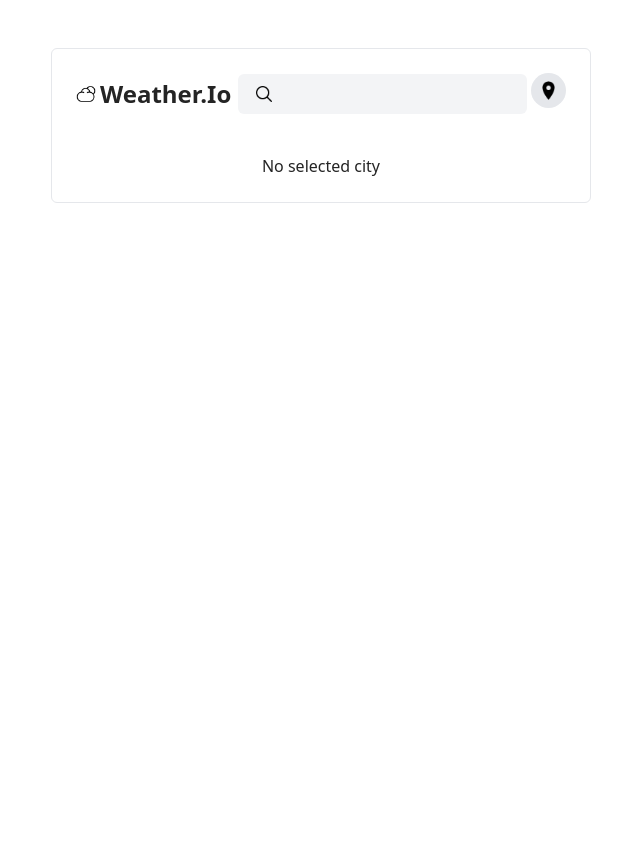
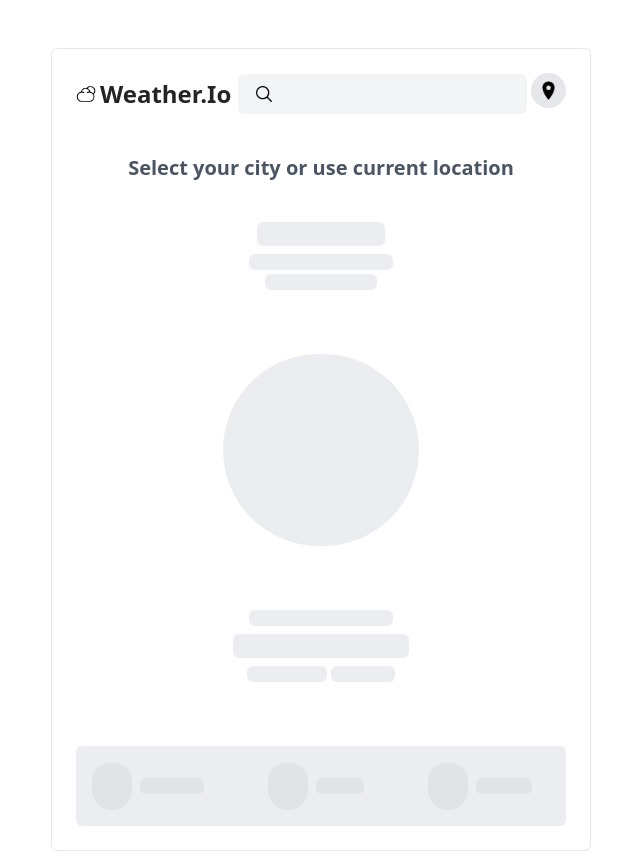
Before and after one commit to shebll/weathterio, a React (Vite) app: page / in a window 1280 px wide. Shown: the whole page, without its empty margins (319-959 px from the left). Before the commit the page ends 800 px from the top, so only its background shows below. Built offline with nearby package versions, Linux system fonts and the light colour scheme.

Commit message:
style(weather): Add loading skealton

```diff
--- a/src/components/weather/Weather.tsx
+++ b/src/components/weather/Weather.tsx
@@ -9,17 +9,20 @@ import WeatherInfo from "./components/WeatherInfo";
 
 export default function Weather() {
   const { selectedCity } = useCity();
+  const [loading, setLoading] = useState(false);
   const [data, setData] = useState<WeatherType | null>(null);
   const [tempType, setTempType] = useState<"c" | "f">("c");
   const [currentTime, setCurrentTime] = useState<string>("");
   const [currentDate, setCurrentDate] = useState<string>("");
 
   async function fetchData(selectedCity: City) {
+    setLoading(true);
     const data = await fetchWeather(
       selectedCity.latitude.toString(),
       selectedCity.longitude.toString()
     );
     setData(data);
+    setLoading(false);
   }
 
   useEffect(() => {
@@ -53,13 +56,87 @@ export default function Weather() {
   }, [data]);
 
   if (!selectedCity) {
-    return <div>No selected city</div>;
+    return (
+      <>
+        <h1 className="text-xl font-semibold text-gray-600">
+          Select your city or use current location
+        </h1>
+        <div className="flex flex-col items-center w-full gap-16">
+          <div className="flex flex-col items-center w-full gap-2">
+            <h1 className="w-32 h-6 bg-gray-200 rounded-md animate-pulse"></h1>
+            <div className="flex flex-col items-center gap-1 text-center">
+              <p className="h-4 bg-gray-200 rounded-md w-36 animate-pulse"></p>
+              <p className="h-4 bg-gray-200 rounded-md w-28 animate-pulse"></p>
+            </div>
+          </div>
+          <div className="bg-gray-200 rounded-full w-[40%] h-48 animate-pulse"></div>
+          <div className="flex flex-col items-center w-full gap-2">
+            <p className="h-4 bg-gray-200 rounded-md w-36 animate-pulse"></p>
+            <h1 className="h-6 bg-gray-200 rounded-md w-44 animate-pulse"></h1>
+            <div className="flex flex-row items-center gap-1 text-center">
+              <p className="w-20 h-4 bg-gray-200 rounded-md animate-pulse"></p>
+              <p className="w-16 h-4 bg-gray-200 rounded-md animate-pulse"></p>
+            </div>
+          </div>
+          <div className="bg-gray-200 rounded-md w-[100%] h-20 flex flex-row items-center gap-16 animate-pulse px-4">
+            <div className="flex items-center h-full gap-2">
+              <p className="w-10 h-[60%] bg-gray-300 rounded-full animate-pulse"></p>
+              <p className="w-16 h-4 bg-gray-300 rounded-md animate-pulse"></p>
+            </div>
+            <div className="flex items-center h-full gap-2">
+              <p className="w-10 h-[60%] bg-gray-300 rounded-full animate-pulse"></p>
+              <p className="w-12 h-4 bg-gray-300 rounded-md animate-pulse"></p>
+            </div>
+            <div className="flex items-center h-full gap-2">
+              <p className="w-10 h-[60%] bg-gray-300 rounded-full animate-pulse"></p>
+              <p className="h-4 bg-gray-300 rounded-md w-14 animate-pulse"></p>
+            </div>
+          </div>
+        </div>
+      </>
+    );
+  }
+  if (!data)
+    return <div className="flex flex-col items-center w-full gap-10"></div>;
+
+  if (loading) {
+    return (
+      <div className="flex flex-col items-center w-full gap-20">
+        <div className="flex flex-col items-center w-full gap-2">
+          <h1 className="w-32 h-6 bg-gray-200 rounded-md animate-pulse"></h1>
+          <div className="flex flex-col items-center gap-1 text-center">
+            <p className="h-4 bg-gray-200 rounded-md w-36 animate-pulse"></p>
+            <p className="h-4 bg-gray-200 rounded-md w-28 animate-pulse"></p>
+          </div>
+        </div>
+        <div className="bg-gray-200 rounded-full w-[40%] h-48 animate-pulse"></div>
+        <div className="flex flex-col items-center w-full gap-2">
+          <p className="h-4 bg-gray-200 rounded-md w-36 animate-pulse"></p>
+          <h1 className="h-6 bg-gray-200 rounded-md w-44 animate-pulse"></h1>
+          <div className="flex flex-row items-center gap-1 text-center">
+            <p className="w-20 h-4 bg-gray-200 rounded-md animate-pulse"></p>
+            <p className="w-16 h-4 bg-gray-200 rounded-md animate-pulse"></p>
+          </div>
+        </div>
+        <div className="bg-gray-200 rounded-md w-[100%] h-20 flex flex-row items-center gap-16 animate-pulse px-4">
+          <div className="flex items-center h-full gap-2">
+            <p className="w-10 h-[60%] bg-gray-300 rounded-full animate-pulse"></p>
+            <p className="w-16 h-4 bg-gray-300 rounded-md animate-pulse"></p>
+          </div>
+          <div className="flex items-center h-full gap-2">
+            <p className="w-10 h-[60%] bg-gray-300 rounded-full animate-pulse"></p>
+            <p className="w-12 h-4 bg-gray-300 rounded-md animate-pulse"></p>
+          </div>
+          <div className="flex items-center h-full gap-2">
+            <p className="w-10 h-[60%] bg-gray-300 rounded-full animate-pulse"></p>
+            <p className="h-4 bg-gray-300 rounded-md w-14 animate-pulse"></p>
+          </div>
+        </div>
+      </div>
+    );
   }
 
-  if (!data) {
-    return <div>Loading...</div>;
-  }
-
+  if (data)
     return (
       <div className="flex flex-col items-center w-full gap-10">
         <LocationAndDate
@@ -74,7 +151,6 @@ export default function Weather() {
           setTempType={setTempType}
           data={data}
         />
-
         <WeatherInfo tempType={tempType} data={data} />
       </div>
     );
```
Lines whose indentation alone changed are shown as unchanged.
